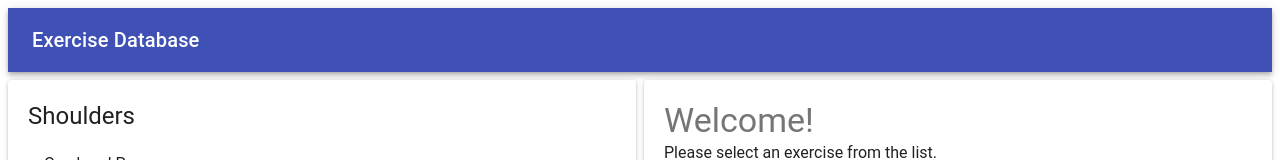
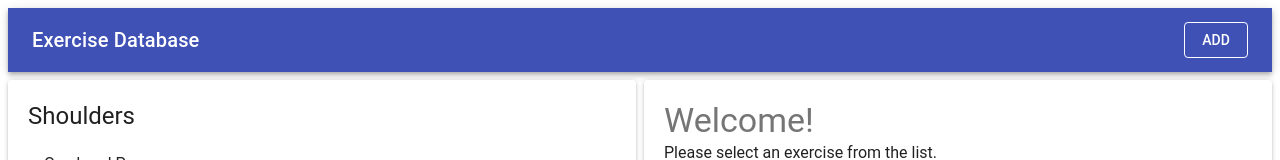
Before and after one commit to dustywsaunders/Learning-Material-UI, a React (Create React App) app: page / in a window 1280 px wide. Shown: the top 160 px of the page. Built offline with nearby package versions, Linux system fonts and the light colour scheme.

Commit message:
button added to header to add exercises. not adding anything to state yet, only button

```diff
--- a/package.json
+++ b/package.json
@@ -4,6 +4,7 @@
   "private": true,
   "dependencies": {
     "@material-ui/core": "^3.9.2",
+    "material-ui-icons": "^1.0.0-beta.36",
     "react": "^16.8.4",
     "react-dom": "^16.8.4",
     "react-scripts": "2.1.8"
--- /dev/null
+++ b/src/Components/Exercises/Dialogs/Create.js
@@ -0,0 +1,67 @@
+import React, { Component, Fragment } from 'react'
+import {
+  Dialog,
+  Button
+} from '@material-ui/core';
+import {
+  DialogTitle,
+  DialogContent,
+  DialogContentText,
+  DialogActions,
+} from '@material-ui/core';
+
+export default class extends Component {
+  state = {
+    open: false
+  }
+
+  handleToggle = () => {
+    this.setState({
+      open: !this.state.open
+    })
+  }
+
+  render() {
+    const { open } = this.state
+
+    return <Fragment>
+      <Button
+        variant="outlined"
+        color='inherit'
+        onClick={this.handleToggle}
+        >
+        {
+          !this.state.open && 'Add'
+        }
+        {
+          this.state.open && 'Close'
+        }
+      </Button>
+      <Dialog
+        open={open}
+        onClose={this.handleToggle}
+        aria-labelledby="form-dialog-title"
+      >
+        <DialogTitle id="form-dialog-title">
+          Create a new exercise
+        </DialogTitle>
+        <DialogContent>
+          <DialogContentText>
+            Please fill out the form below
+          </DialogContentText>
+          <form>
+
+          </form>
+        </DialogContent>
+        <DialogActions>
+          <Button
+            color="primary"
+            variant="raised"
+            >
+            Create
+          </Button>
+        </DialogActions>
+      </Dialog>
+    </Fragment>
+  }
+}
--- a/src/Components/Layouts/Header.js
+++ b/src/Components/Layouts/Header.js
@@ -1,17 +1,25 @@
 import React from 'react';
-import { AppBar, Toolbar, Typography } from '@material-ui/core';
+import {
+  AppBar,
+  Toolbar,
+  Typography
+} from '@material-ui/core';
+import CreateDialog from '../Exercises/Dialogs/Create'
 
 function Header (props) {
   return (
     <AppBar position="static">
       <Toolbar>
-        {/* <IconButton className={classes.menuButton} color="inherit" aria-label="Menu">
-          <MenuIcon />
-        </IconButton> */}
-        <Typography variant="h6" color="inherit">
+        <Typography
+          variant="h6"
+          color="inherit"
+          style={{
+            flex: 1
+          }}
+          >
           Exercise Database
         </Typography>
-        {/* <Button color="inherit">Login</Button> */}
+        <CreateDialog/>
       </Toolbar>
     </AppBar>
   );
```
Also changed, not shown: 1 other file (tests, documents, lock files or other folders).
